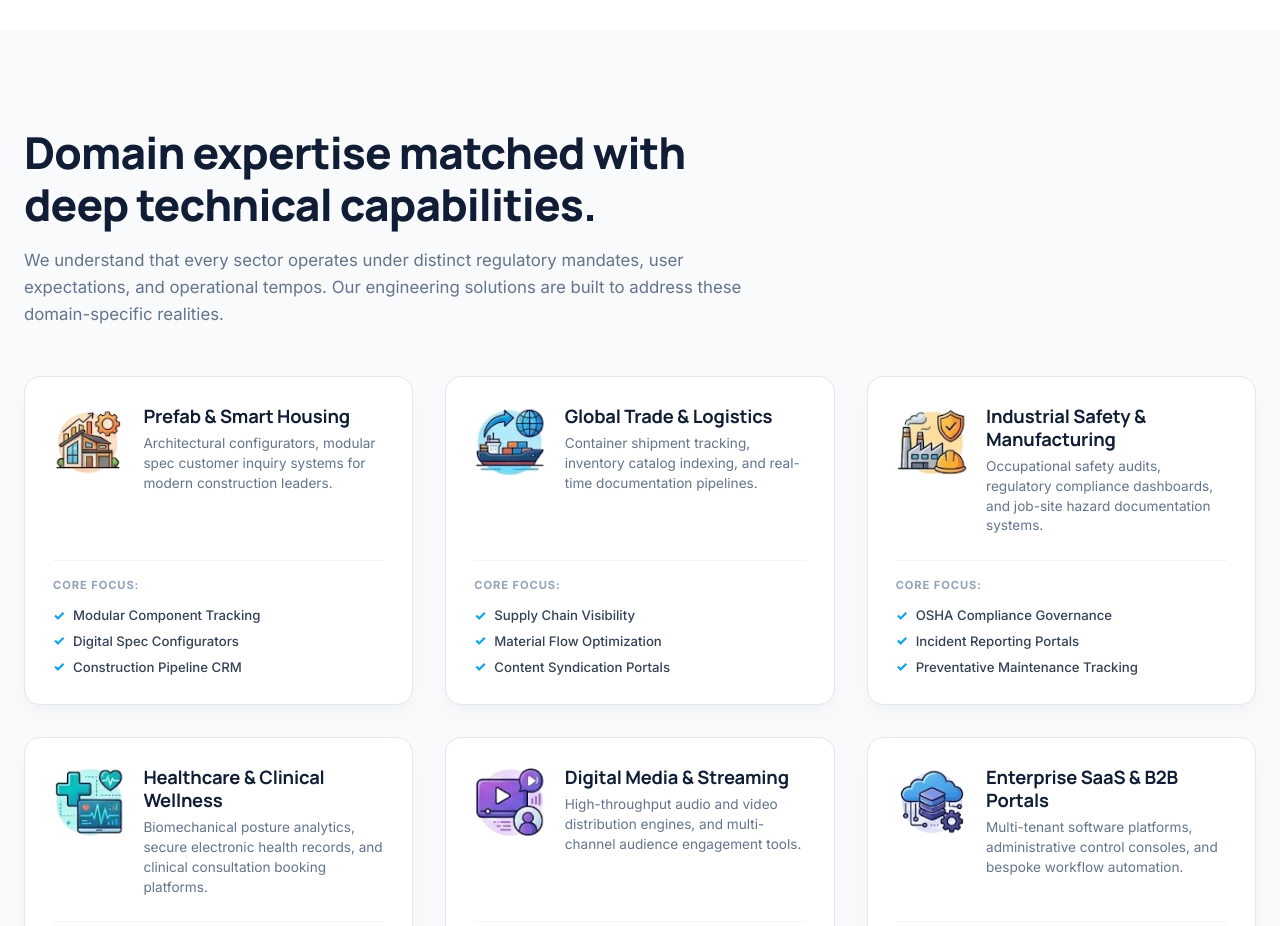
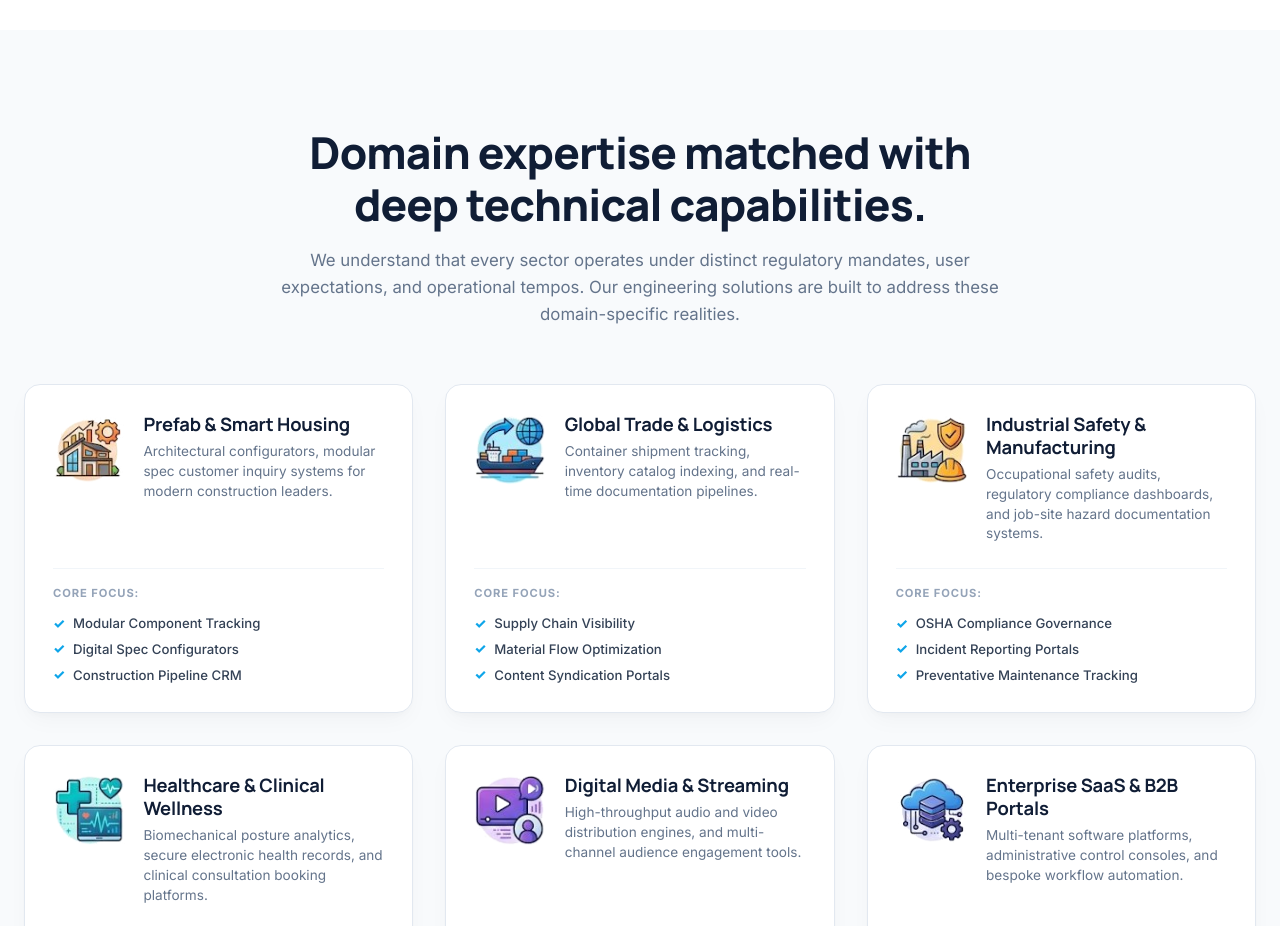
Before and after one commit to roacstech/roacs_new_website, a Next.js app: page / in a window 1280 px wide. Shown: the part 7580-8506 px from the top of the page. Built offline with nearby package versions, Linux system fonts and the light colour scheme; a web font is replaced by a local one.

Commit message:
feat(industries): center align domain expertise section heading and description

```diff
--- a/src/components/home/IndustriesSection.tsx
+++ b/src/components/home/IndustriesSection.tsx
@@ -20,7 +20,13 @@ export function IndustriesSection() {
     >
       <Container wide>
         <Reveal delay={0.1}>
-          <div style={{ maxWidth: "760px", marginBottom: "3rem" }}>
+          <div
+            style={{
+              maxWidth: "760px",
+              margin: "0 auto 3.5rem auto",
+              textAlign: "center",
+            }}
+          >
             <h2
               style={{
                 fontSize: "clamp(2rem, 3.5vw, 2.75rem)",
@@ -29,6 +35,7 @@ export function IndustriesSection() {
                 lineHeight: 1.2,
                 letterSpacing: "-0.02em",
                 marginBottom: "1rem",
+                textAlign: "center",
               }}
             >
               Domain expertise matched with deep technical capabilities.
@@ -39,6 +46,7 @@ export function IndustriesSection() {
                 color: "#64748B",
                 lineHeight: 1.6,
                 margin: 0,
+                textAlign: "center",
               }}
             >
               We understand that every sector operates under distinct regulatory mandates, user expectations, and operational tempos. Our engineering solutions are built to address these domain-specific realities.
```
